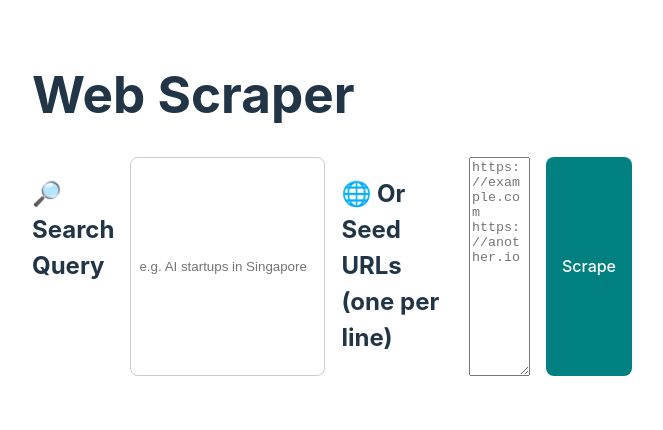
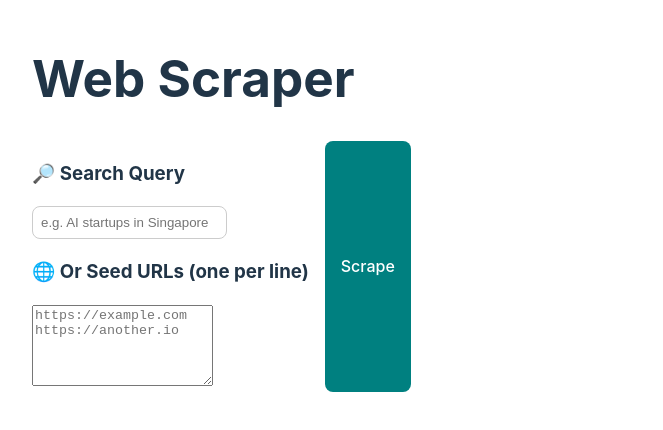
Before and after one commit to build-with-ila/Web-Scraper-with-Node.js, a React (Vite) app in the folder client/: page / in a window 1280 px wide. Shown: the part 180-610 px from the top of the page, without its empty margins (0-663 px from the left). Built offline with nearby package versions, Linux system fonts and the light colour scheme.

Commit message:
Updated ScrapeForm.tsx for enhanced UI

```diff
--- a/client/src/components/ScrapeForm.tsx
+++ b/client/src/components/ScrapeForm.tsx
@@ -9,23 +9,24 @@ const ScrapeForm: React.FC<ScrapeFormProps> = ({
     }) => {
     return (
         <form onSubmit={handleSubmit}>
-            <h2>🔎 Search Query</h2>
+            <div>
+                <h3>🔎 Search Query</h3>
                 <input
                     type="text"
                     placeholder="e.g. AI startups in Singapore"
                     value={query}
                     onChange={(e) => setQuery(e.target.value)}
                 />
-
-            <h2>🌐 Or Seed URLs (one per line)</h2>
+                <h3>🌐 Or Seed URLs (one per line)</h3>
                 <textarea
                     rows={5}
                     placeholder={`https://example.com\nhttps://another.io`}
                     value={urls}
                     onChange={(e) => setUrls(e.target.value)}
                 />
+            </div>
+            <button type="submit">Scrape</button>
 
-            <button type="submit">Scrape</button>
         </form>
     )
 }
```
Lines whose indentation alone changed are shown as unchanged.
